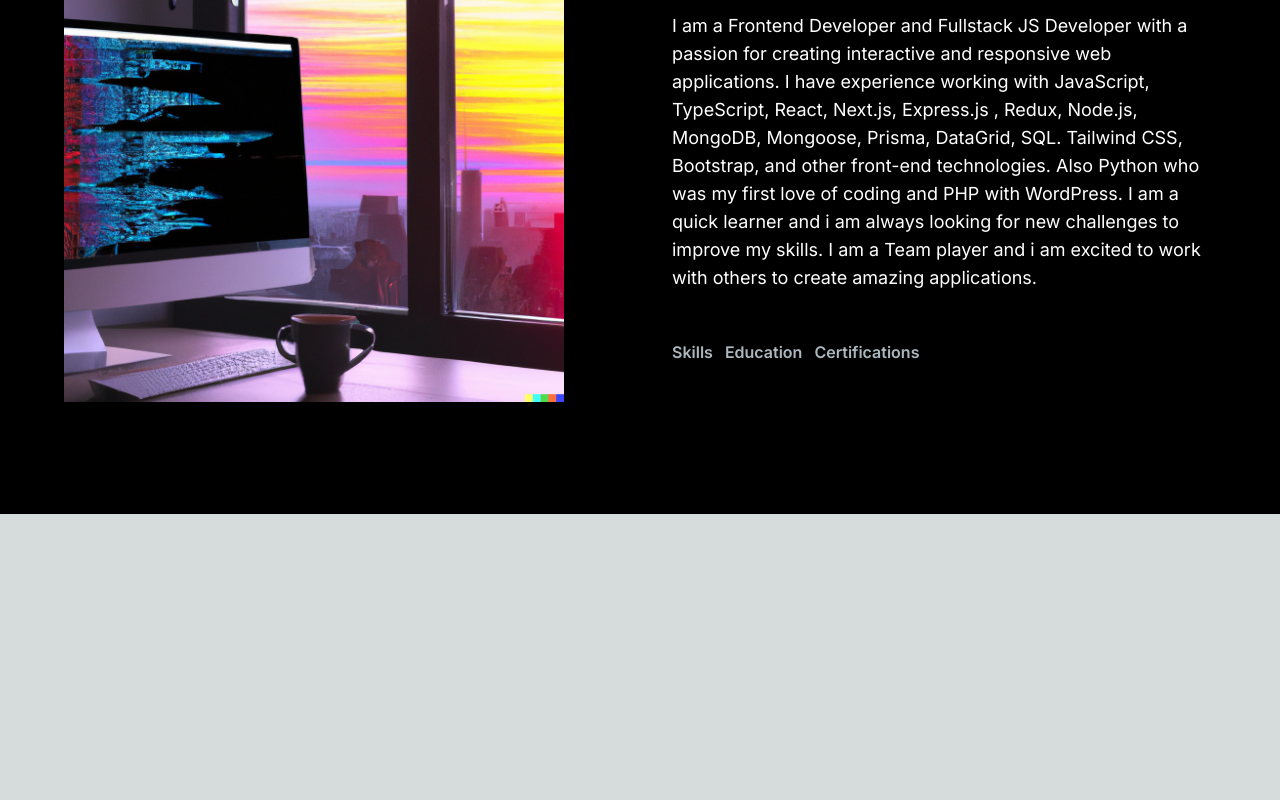
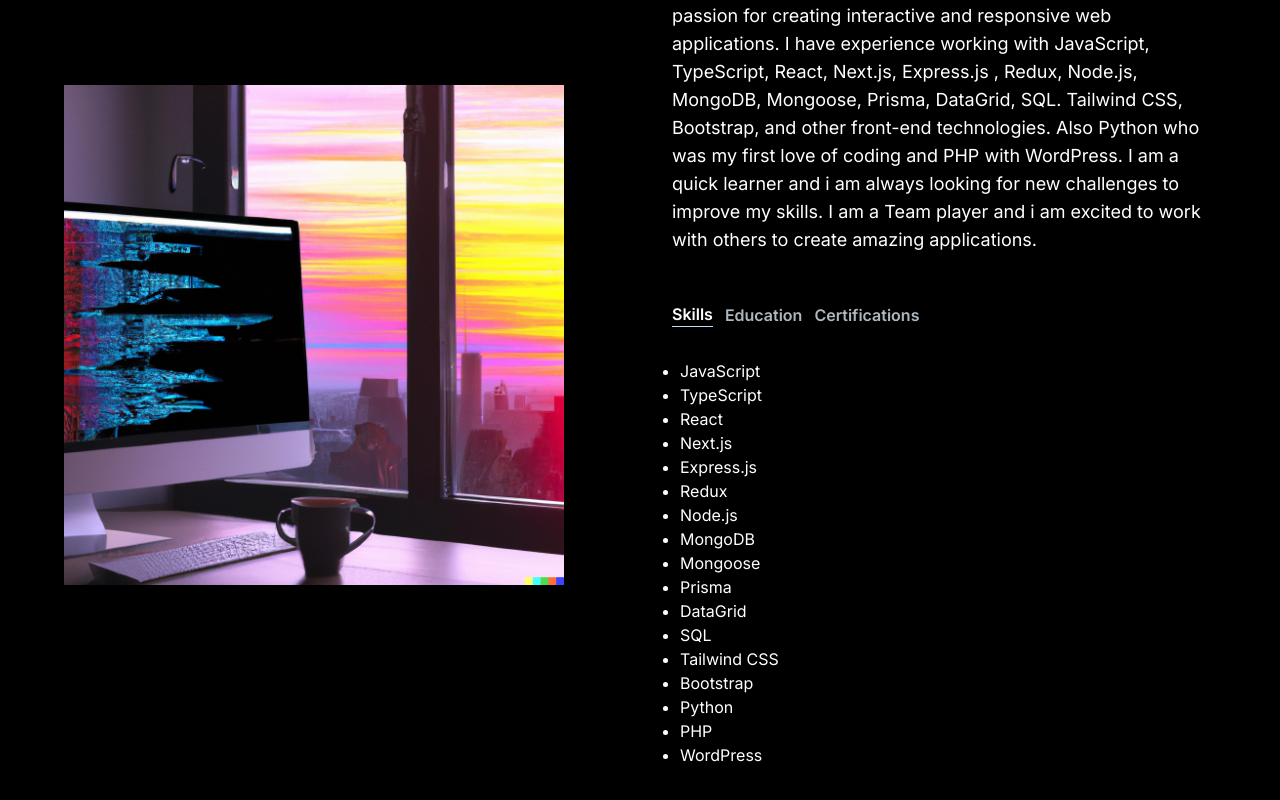
Before and after one commit to Mrmbengan/Portfolio, a Next.js app: page / in a window 1280 px wide. Shown: the part 614-1414 px from the top of the page. Before the commit the page ends 1128 px from the top, so only its background shows below. Built offline with nearby package versions, Linux system fonts and the light colour scheme.

Commit message:
skill section done(for now)

```diff
--- a/app/components/AboutSection.jsx
+++ b/app/components/AboutSection.jsx
@@ -8,7 +8,7 @@ const TAB_DATA = [
         title: "Skills",
         id: "skills",
         content: (
-            <ul>
+            <ul className='list-disc pl-2'>
                 <li>JavaScript</li>
                 <li>TypeScript</li>
                 <li>React</li>
@@ -27,37 +27,37 @@ const TAB_DATA = [
                 <li>PHP</li>
                 <li>WordPress</li>
             </ul>
-        )
+        ),
 
     },
     {
         title: "Education",
         id: "education",
         content: (
-            <ul>
+            <ul className='list-disc pl-2'>
                 <li>Higher Vocational Education Frontend Developer / Borås YrkesHögskola</li>
                 <li>Advanced Management / Eazl</li>
                 <li>Technical Advisor/ Peugeot Örebro</li>
                 <li>Certified Car Mechanic / Hulebäcks gymnasiet</li>
             </ul>
-        )
+        ),
     },
     {
         title: "Certifications",
         id: "certifications",
         content: (
-            <ul>
+            <ul className='list-disc pl-2'>
                 <li>Higher Vocational Education Diploma for Frontend Develope</li>
                 <li>Advanced Management / Eazl</li>
             </ul>
-        )
-    }
+        ),
+    },
 
 
-]
+];
 
 const AboutSection = () => {
-    const {tab, setTab} = useState("skills");
+    const [tab, setTab] = useState("skills");
     const [isPending, startTransition] = useTransition();
 
     const handleTabChange = (id) => {
@@ -67,10 +67,9 @@ const AboutSection = () => {
     };
   return (
     <section className='text-white'>
-
         <div className='md:grid md:grid-cols-2 gap-8 items-center py-8 px-4 xl:gap-16 sm:py-16 xl-px-16'>
             <Image src="/images/computer.png" width={500} height={500} alt="computer" />
-            <div>
+            <div className='mt-4 md:mt-0 text-left flex flex-col h-full'>
                 <h2 className='text-4xl font-bold mb-4 text-white'>About Me</h2>
                 <p className='text-base md:text-lg py-4'>I am a Frontend Developer and Fullstack JS Developer with a passion for creating interactive and responsive web applications.
                  I have experience working with JavaScript, TypeScript, React, Next.js, Express.js , Redux, Node.js, MongoDB, Mongoose, Prisma, DataGrid, SQL.
@@ -79,14 +78,12 @@ const AboutSection = () => {
                   I am a quick learner and i am always looking for new challenges to improve my skills.
                   I am a Team player and i am excited to work with others to create amazing applications.
                 </p>
-                <div className='flex flex-row mt-8'>
-                    <TabButton selectTab={() => handleTabChange("skills")} active={tab === "skills"} > Skills </TabButton>
-                    <TabButton selectTab={() => handleTabChange("education")} active={tab === "education"} > Education </TabButton>
-                    <TabButton selectTab={() => handleTabChange("certifications")} active={tab === "certifications"} > Certifications </TabButton>
-
-
-
+                <div className='flex flex-row justify-start mt-8'>
+                    <TabButton selectTab={() => handleTabChange("skills")} active={tab === "skills"} > {" "}Skills{" "} </TabButton>
+                    <TabButton selectTab={() => handleTabChange("education")} active={tab === "education"} > {" "}Education{" "} </TabButton>
+                    <TabButton selectTab={() => handleTabChange("certifications")} active={tab === "certifications"} > {" "}Certifications{" "} </TabButton>
                 </div>
+                <div className='mt-8'>{TAB_DATA.find((t) => t.id === tab).content}</div>
             </div>
         </div>
     </section>
```
